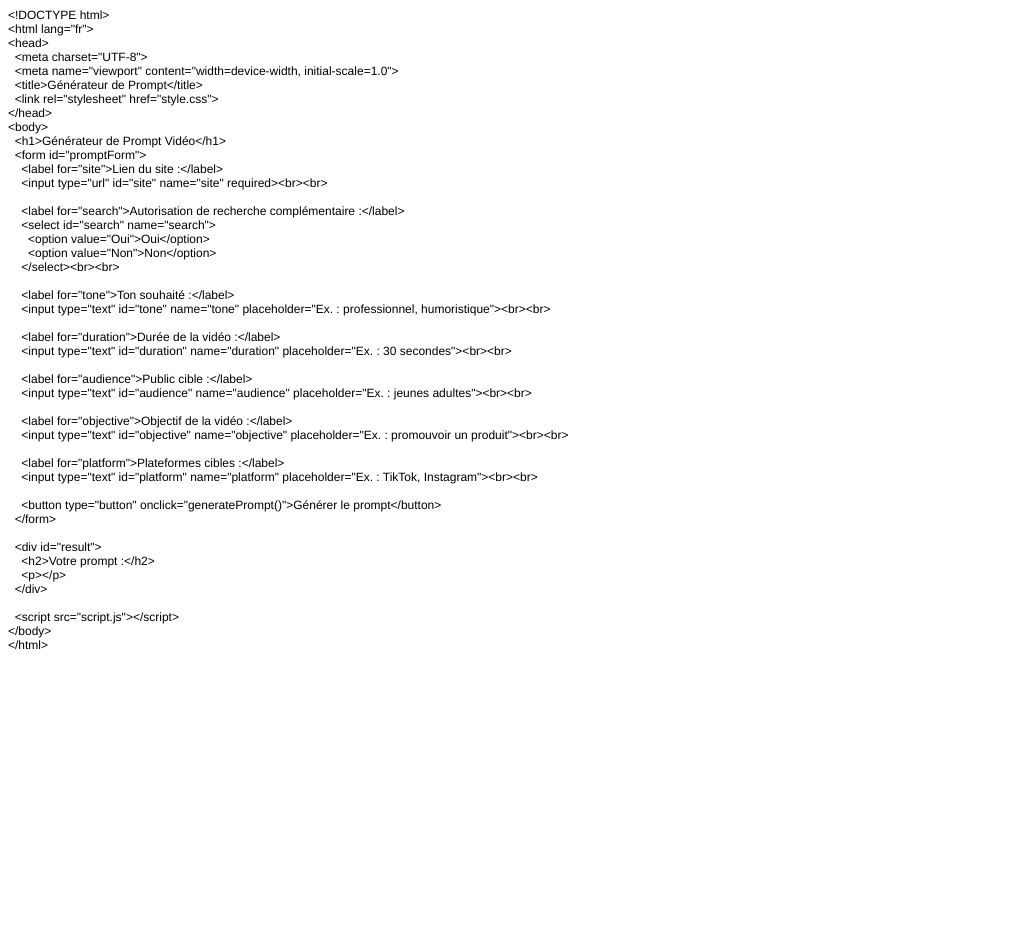
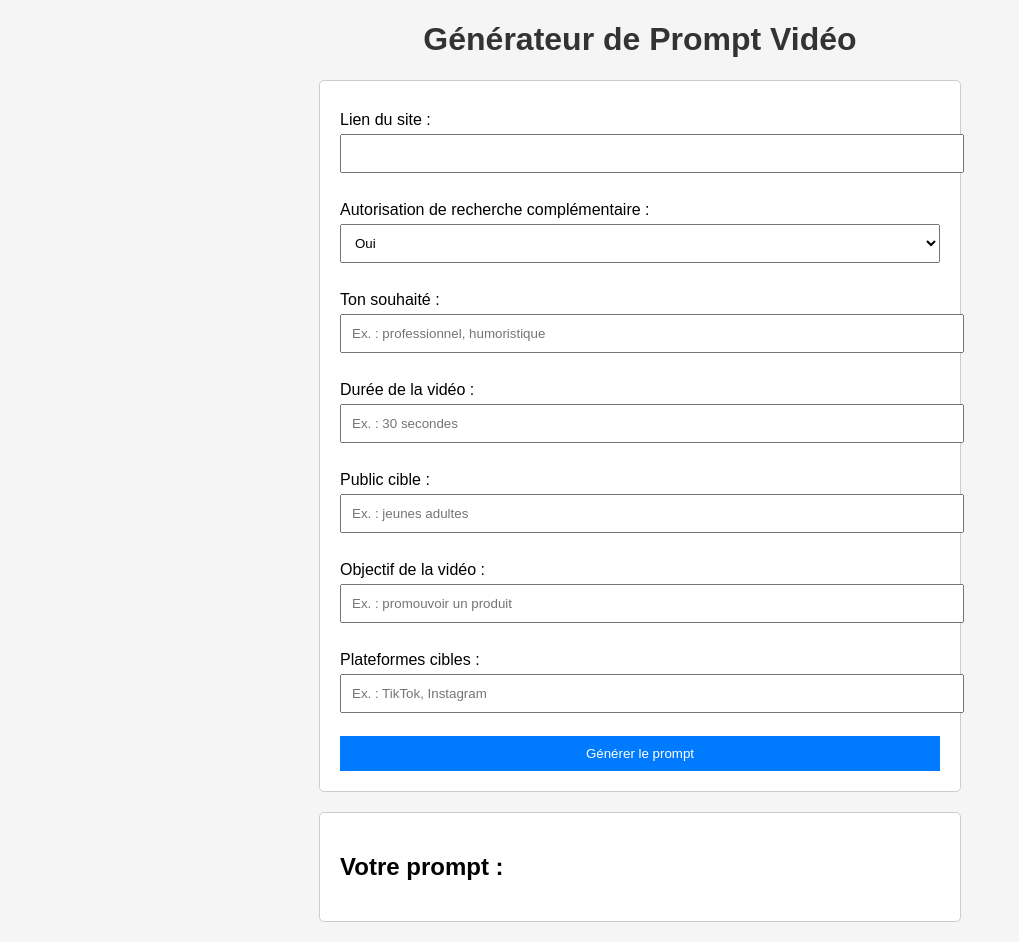
Before and after one commit to fabien9492/prompt-generator, a plain HTML site: page index.html in a window 1280 px wide. Shown: the whole page, without its empty margins (0-1019 px from the left). Before the commit the page ends 800 px from the top, so only its background shows below. Drawn offline with Linux system fonts and the light colour scheme.

Commit message:
index.html

```diff
--- a/index.html
+++ b/index.html
@@ -1,62 +1,46 @@
-<!DOCTYPE html PUBLIC "-//W3C//DTD HTML 4.01//EN" "http://www.w3.org/TR/html4/strict.dtd">
-<html>
+<!DOCTYPE html>
+<html lang="fr">
 <head>
-  <meta http-equiv="Content-Type" content="text/html; charset=utf-8">
-  <meta http-equiv="Content-Style-Type" content="text/css">
-  <title></title>
-  <meta name="Generator" content="Cocoa HTML Writer">
-  <meta name="CocoaVersion" content="2299.74">
-  <style type="text/css">
-    p.p1 {margin: 0.0px 0.0px 0.0px 0.0px; font: 12.0px Helvetica}
-    p.p2 {margin: 0.0px 0.0px 0.0px 0.0px; font: 12.0px Helvetica; min-height: 14.0px}
-  </style>
+  <meta charset="UTF-8">
+  <meta name="viewport" content="width=device-width, initial-scale=1.0">
+  <title>Générateur de Prompt</title>
+  <link rel="stylesheet" href="style.css">
 </head>
 <body>
-<p class="p1">&lt;!DOCTYPE html&gt;</p>
-<p class="p1">&lt;html lang="fr"&gt;</p>
-<p class="p1">&lt;head&gt;</p>
-<p class="p1"><span class="Apple-converted-space">  </span>&lt;meta charset="UTF-8"&gt;</p>
-<p class="p1"><span class="Apple-converted-space">  </span>&lt;meta name="viewport" content="width=device-width, initial-scale=1.0"&gt;</p>
-<p class="p1"><span class="Apple-converted-space">  </span>&lt;title&gt;Générateur de Prompt&lt;/title&gt;</p>
-<p class="p1"><span class="Apple-converted-space">  </span>&lt;link rel="stylesheet" href="style.css"&gt;</p>
-<p class="p1">&lt;/head&gt;</p>
-<p class="p1">&lt;body&gt;</p>
-<p class="p1"><span class="Apple-converted-space">  </span>&lt;h1&gt;Générateur de Prompt Vidéo&lt;/h1&gt;</p>
-<p class="p1"><span class="Apple-converted-space">  </span>&lt;form id="promptForm"&gt;</p>
-<p class="p1"><span class="Apple-converted-space">    </span>&lt;label for="site"&gt;Lien du site :&lt;/label&gt;</p>
-<p class="p1"><span class="Apple-converted-space">    </span>&lt;input type="url" id="site" name="site" required&gt;&lt;br&gt;&lt;br&gt;</p>
-<p class="p2"><br></p>
-<p class="p1"><span class="Apple-converted-space">    </span>&lt;label for="search"&gt;Autorisation de recherche complémentaire :&lt;/label&gt;</p>
-<p class="p1"><span class="Apple-converted-space">    </span>&lt;select id="search" name="search"&gt;</p>
-<p class="p1"><span class="Apple-converted-space">      </span>&lt;option value="Oui"&gt;Oui&lt;/option&gt;</p>
-<p class="p1"><span class="Apple-converted-space">      </span>&lt;option value="Non"&gt;Non&lt;/option&gt;</p>
-<p class="p1"><span class="Apple-converted-space">    </span>&lt;/select&gt;&lt;br&gt;&lt;br&gt;</p>
-<p class="p2"><br></p>
-<p class="p1"><span class="Apple-converted-space">    </span>&lt;label for="tone"&gt;Ton souhaité :&lt;/label&gt;</p>
-<p class="p1"><span class="Apple-converted-space">    </span>&lt;input type="text" id="tone" name="tone" placeholder="Ex. : professionnel, humoristique"&gt;&lt;br&gt;&lt;br&gt;</p>
-<p class="p2"><br></p>
-<p class="p1"><span class="Apple-converted-space">    </span>&lt;label for="duration"&gt;Durée de la vidéo :&lt;/label&gt;</p>
-<p class="p1"><span class="Apple-converted-space">    </span>&lt;input type="text" id="duration" name="duration" placeholder="Ex. : 30 secondes"&gt;&lt;br&gt;&lt;br&gt;</p>
-<p class="p2"><br></p>
-<p class="p1"><span class="Apple-converted-space">    </span>&lt;label for="audience"&gt;Public cible :&lt;/label&gt;</p>
-<p class="p1"><span class="Apple-converted-space">    </span>&lt;input type="text" id="audience" name="audience" placeholder="Ex. : jeunes adultes"&gt;&lt;br&gt;&lt;br&gt;</p>
-<p class="p2"><br></p>
-<p class="p1"><span class="Apple-converted-space">    </span>&lt;label for="objective"&gt;Objectif de la vidéo :&lt;/label&gt;</p>
-<p class="p1"><span class="Apple-converted-space">    </span>&lt;input type="text" id="objective" name="objective" placeholder="Ex. : promouvoir un produit"&gt;&lt;br&gt;&lt;br&gt;</p>
-<p class="p2"><br></p>
-<p class="p1"><span class="Apple-converted-space">    </span>&lt;label for="platform"&gt;Plateformes cibles :&lt;/label&gt;</p>
-<p class="p1"><span class="Apple-converted-space">    </span>&lt;input type="text" id="platform" name="platform" placeholder="Ex. : TikTok, Instagram"&gt;&lt;br&gt;&lt;br&gt;</p>
-<p class="p2"><br></p>
-<p class="p1"><span class="Apple-converted-space">    </span>&lt;button type="button" onclick="generatePrompt()"&gt;Générer le prompt&lt;/button&gt;</p>
-<p class="p1"><span class="Apple-converted-space">  </span>&lt;/form&gt;</p>
-<p class="p2"><br></p>
-<p class="p1"><span class="Apple-converted-space">  </span>&lt;div id="result"&gt;</p>
-<p class="p1"><span class="Apple-converted-space">    </span>&lt;h2&gt;Votre prompt :&lt;/h2&gt;</p>
-<p class="p1"><span class="Apple-converted-space">    </span>&lt;p&gt;&lt;/p&gt;</p>
-<p class="p1"><span class="Apple-converted-space">  </span>&lt;/div&gt;</p>
-<p class="p2"><br></p>
-<p class="p1"><span class="Apple-converted-space">  </span>&lt;script src="script.js"&gt;&lt;/script&gt;</p>
-<p class="p1">&lt;/body&gt;</p>
-<p class="p1">&lt;/html&gt;</p>
+  <h1>Générateur de Prompt Vidéo</h1>
+  <form id="promptForm">
+    <label for="site">Lien du site :</label>
+    <input type="url" id="site" name="site" required><br><br>
+
+    <label for="search">Autorisation de recherche complémentaire :</label>
+    <select id="search" name="search">
+      <option value="Oui">Oui</option>
+      <option value="Non">Non</option>
+    </select><br><br>
+
+    <label for="tone">Ton souhaité :</label>
+    <input type="text" id="tone" name="tone" placeholder="Ex. : professionnel, humoristique"><br><br>
+
+    <label for="duration">Durée de la vidéo :</label>
+    <input type="text" id="duration" name="duration" placeholder="Ex. : 30 secondes"><br><br>
+
+    <label for="audience">Public cible :</label>
+    <input type="text" id="audience" name="audience" placeholder="Ex. : jeunes adultes"><br><br>
+
+    <label for="objective">Objectif de la vidéo :</label>
+    <input type="text" id="objective" name="objective" placeholder="Ex. : promouvoir un produit"><br><br>
+
+    <label for="platform">Plateformes cibles :</label>
+    <input type="text" id="platform" name="platform" placeholder="Ex. : TikTok, Instagram"><br><br>
+
+    <button type="button" onclick="generatePrompt()">Générer le prompt</button>
+  </form>
+
+  <div id="result">
+    <h2>Votre prompt :</h2>
+    <p></p>
+  </div>
+
+  <script src="script.js"></script>
 </body>
 </html>
```
